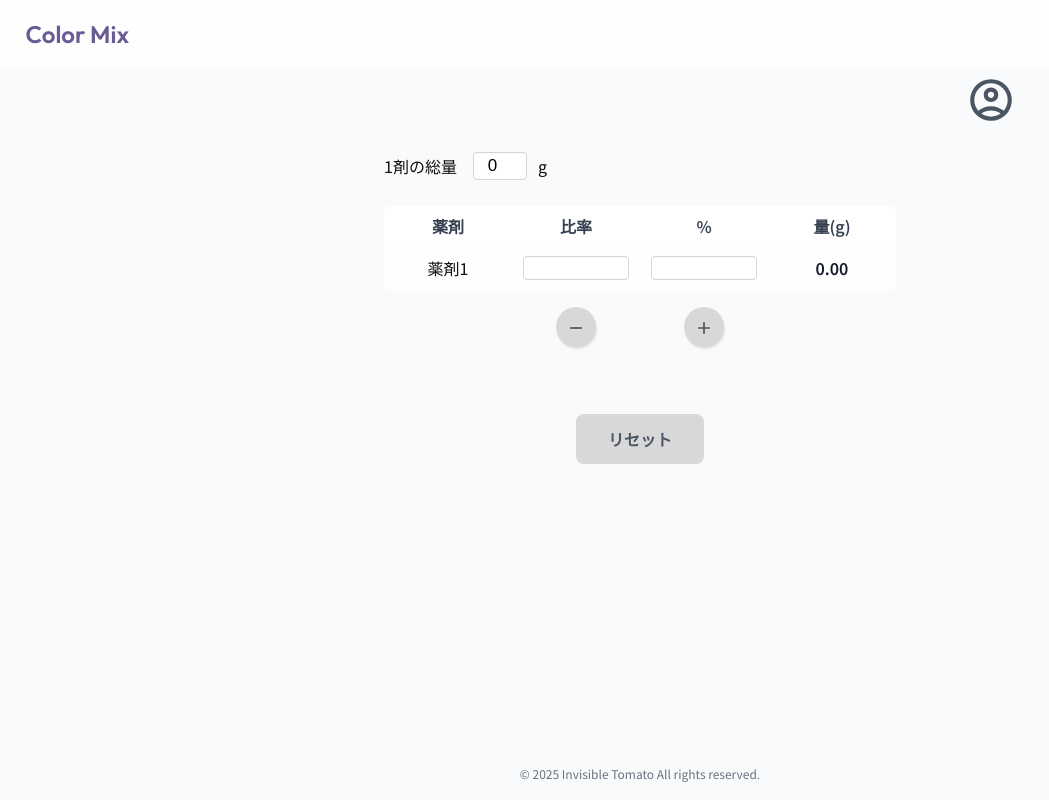
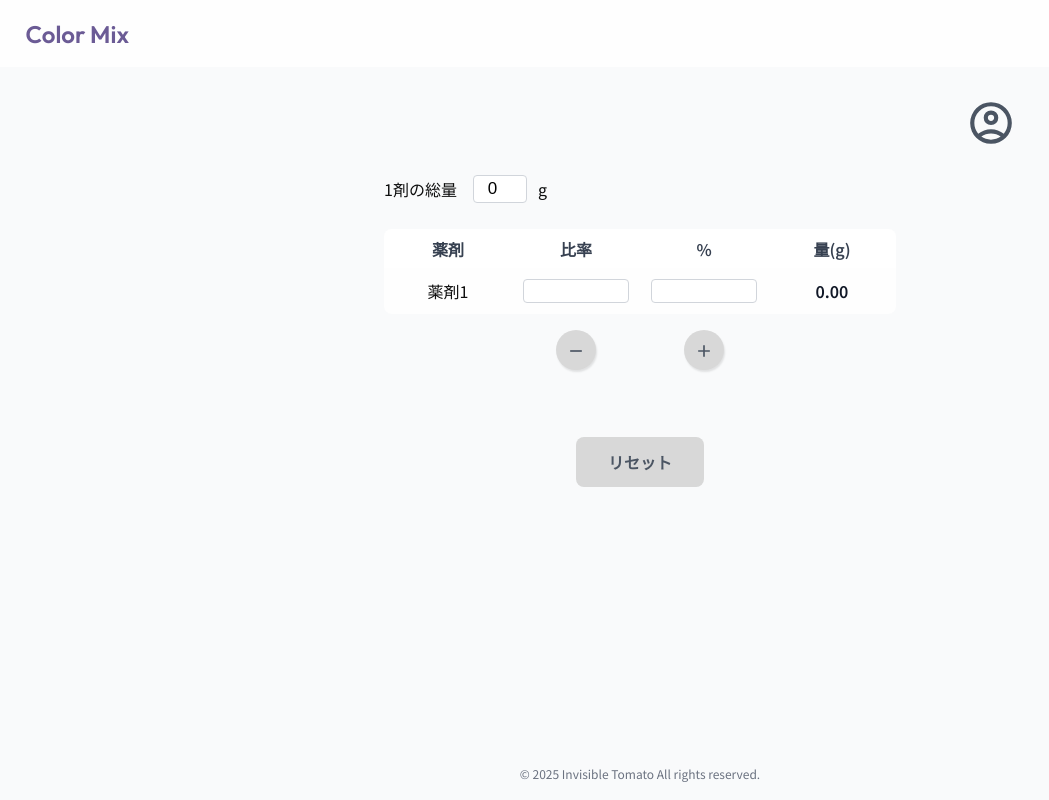
Before and after one commit to InvisibleTomato/color-mix, a Next.js app: page /home in a window 1280 px wide. Shown: the whole page, without its empty margins (0-1049 px from the left). Built offline with nearby package versions, Linux system fonts and the light colour scheme.

Commit message:
💄 アイコンの上にmarginを追加

```diff
--- a/src/app/home/home.module.scss
+++ b/src/app/home/home.module.scss
@@ -12,7 +12,7 @@
 
   @include mq(pc) {
     width: 60vw;
-    margin: 0 auto;
+    margin: 3% auto;
   }
 }
 
```
